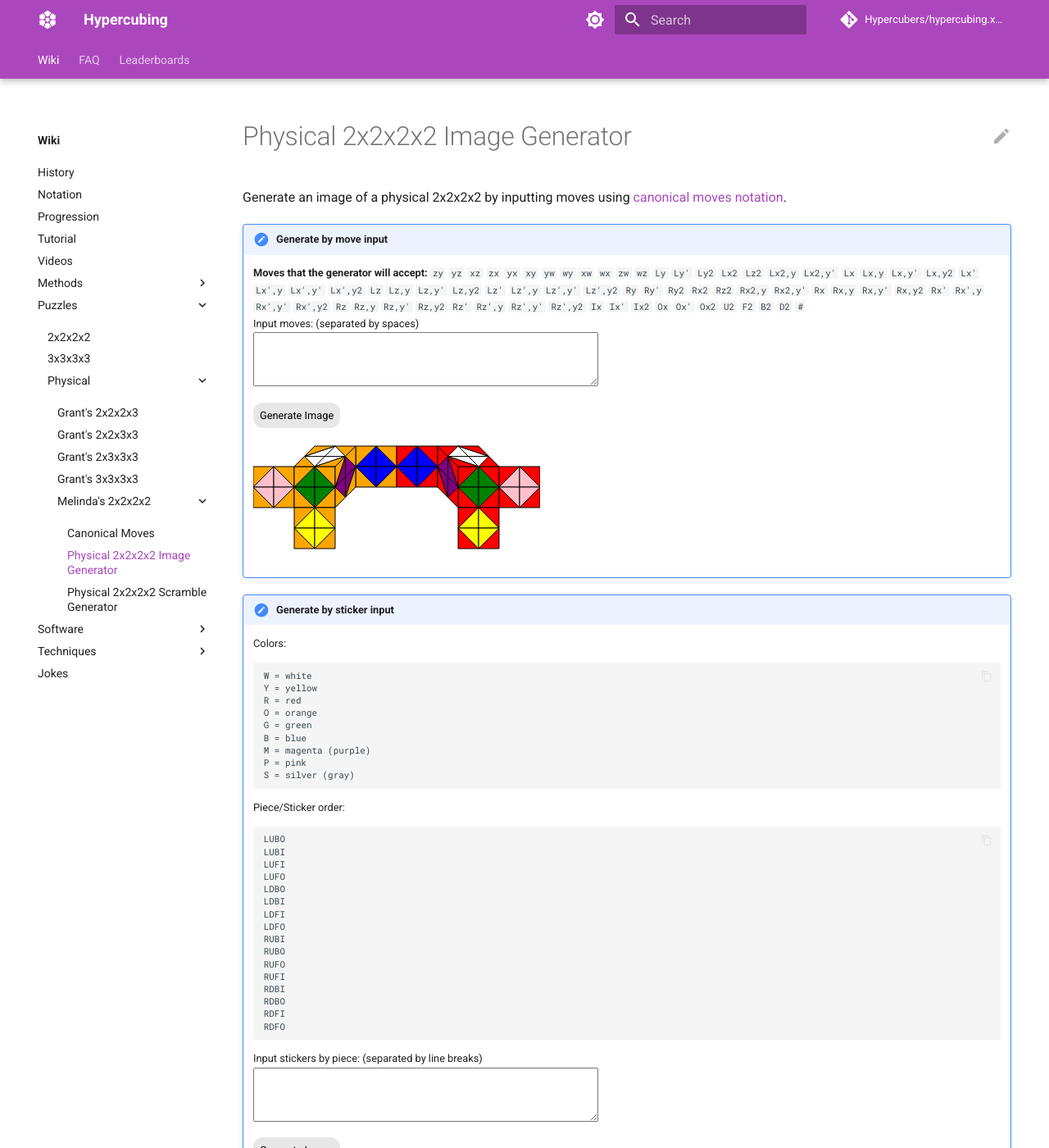
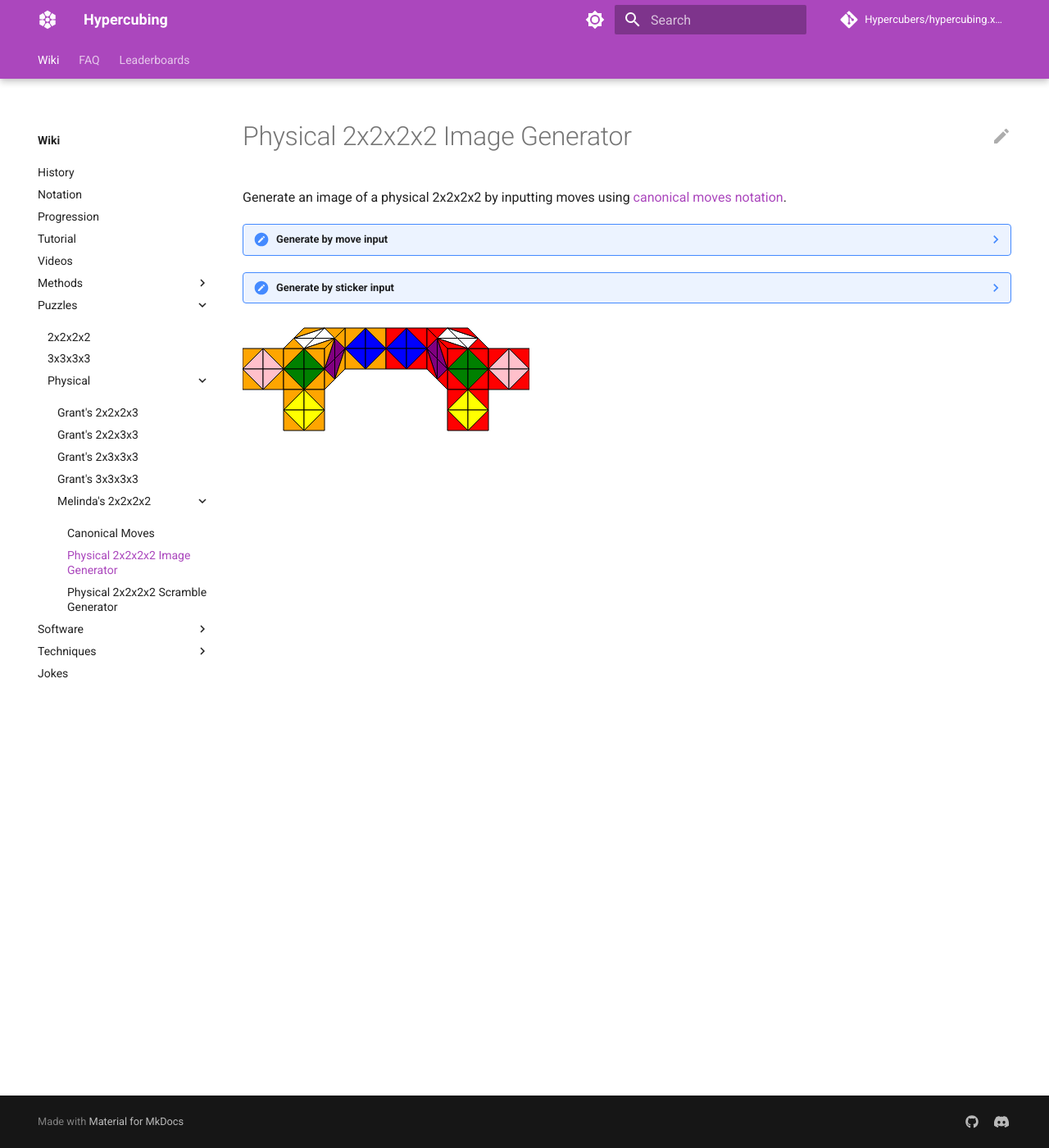
Before and after one commit to Hypercubers/hypercubing.xyz, an MkDocs documentation site: the page built from docs/puzzles/physical/2x2x2x2/image-generator.md, in a window 1280 px wide and 1400 px high. Shown: the whole window at 82% size. Built offline with MkDocs 1.6.1 and Material for MkDocs 9.7.7, drawn with Linux system fonts in a browser that asks for light colours; comment, search, counter and statistics services are not loaded.

Commit message:
Finish sticker image generation

````diff
--- a/docs/puzzles/physical/2x2x2x2/image-generator.md
+++ b/docs/puzzles/physical/2x2x2x2/image-generator.md
@@ -8,7 +8,7 @@ Generate an image of a physical 2x2x2x2 by inputting moves using [canonical move
 
 
 
-!!! note "Generate by move input"
+??? note "Generate by move input"
     **Moves that the generator will accept:**
     `zy`  `yz`  `xz`  `zx`  `yx`  `xy`  `yw`  `wy`  `xw`  `wx`  `zw`  `wz` `Ly`  `Ly'`  `Ly2`  `Lx2`  `Lz2`  `Lx2,y`  `Lx2,y'` `Lx` `Lx,y` `Lx,y'` `Lx,y2` `Lx'` `Lx',y` `Lx',y'` `Lx',y2` `Lz` `Lz,y` `Lz,y'` `Lz,y2` `Lz'` `Lz',y` `Lz',y'` `Lz',y2` `Ry` `Ry'` `Ry2` `Rx2` `Rz2` `Rx2,y` `Rx2,y'` `Rx` `Rx,y` `Rx,y'` `Rx,y2` `Rx'` `Rx',y` `Rx',y'` `Rx',y2` `Rz` `Rz,y` `Rz,y'` `Rz,y2` `Rz'` `Rz',y` `Rz',y'` `Rz',y2` `Ix` `Ix'` `Ix2` `Ox` `Ox'` `Ox2` `U2` `F2` `B2` `D2` `#`
     <label for="textinput"><br>Input moves: (separated by spaces)<br></label>
@@ -21,10 +21,9 @@ Generate an image of a physical 2x2x2x2 by inputting moves using [canonical move
 
     <p id="demo"></p>
     <img id="imgShow" hidden="hidden" src="#">
-    <canvas id="myCanvas"  width="350" height="125" style="border:0px solid #000000;">
-    </canvas>
 
-!!! note "Generate by sticker input"
+
+??? note "Generate by sticker input"
     Colors:
     ```
     W = white
@@ -38,38 +37,19 @@ Generate an image of a physical 2x2x2x2 by inputting moves using [canonical move
     S = silver (gray)
     ```
     Piece/Sticker order:
-    ```
-    LUBO
-    LUBI
-    LUFI
-    LUFO
-    LDBO
-    LDBI
-    LDFI
-    LDFO
-    RUBI
-    RUBO
-    RUFO
-    RUFI
-    RDBI
-    RDBO
-    RDFI
-    RDFO
-    ```
+    `LUBO` `LUBI` `LUFO` `LDBO` `LDBI` `LDFI` `LDFO` `RUBI` `RUBO` `RUFO` `RUFI` `RDBI` `RDBO` `RDFI` `RDFO`
+
     <label for="stickerinput">Input stickers by piece: (separated by line breaks)<br></label>
     <textarea id="stickerinput" name="stickerinput" rows="4" cols="50">
     </textarea>
 
     <button onclick="stickerGenerate()" style="background-color: #e7e7e7; color: black; padding: 8px 8px; border-radius: 12px;" id="buttin">Generate Image</button>
 
-    <p id="errormsg" markdown="block"></p>
-
-    <p id="demo"></p>
-    <img id="imgShow" hidden="hidden" src="#">
-    <canvas id="myCanvas"  width="350" height="125" style="border:0px solid #000000;">
-    </canvas>
+    <p id="errormsg2" markdown="block"></p>
 
 
+ <canvas id="myCanvas"  width="350" height="125" style="border:0px solid #000000;">
+    </canvas>
 
 <script>
 
````
Also changed, not shown: other parts of docs/puzzles/physical/2x2x2x2/image-generator.md (+43 -1 lines).
